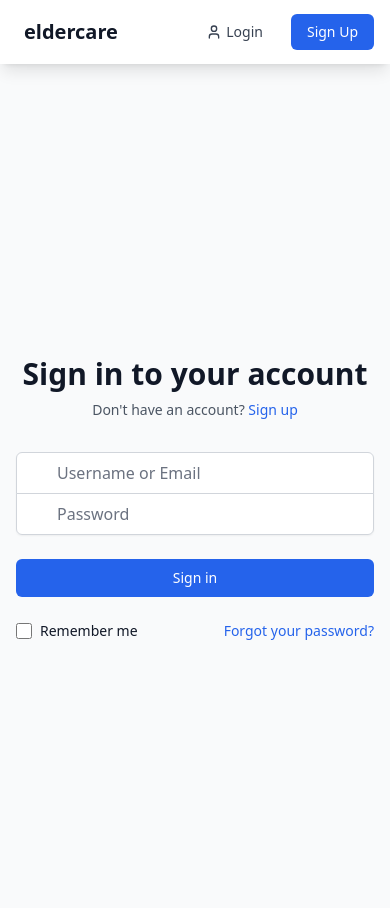
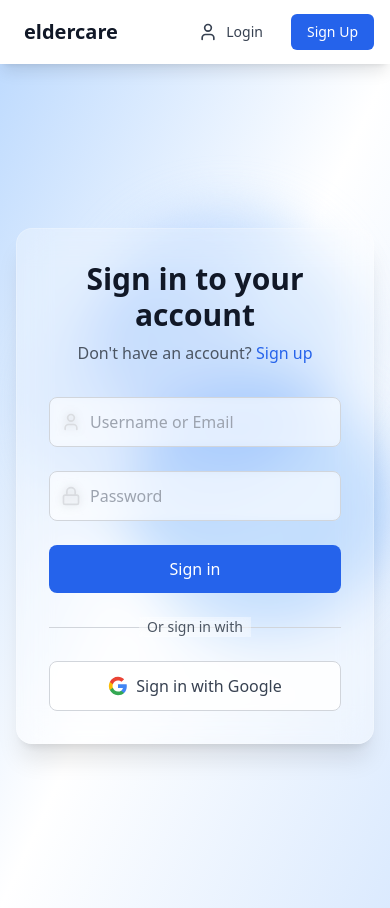
Before and after one commit to Abootlha/eldercare, a React (Vite) app in the folder client/: page /login in a window 390 px wide. Built offline with nearby package versions, Linux system fonts and the light colour scheme.

Commit message:
resolved issue in header authentication

```diff
--- a/client/package.json
+++ b/client/package.json
@@ -29,7 +29,7 @@
     "react": "^18.3.1",
     "react-dom": "^18.3.1",
     "react-hot-toast": "^2.4.1",
-    "react-router-dom": "^6.22.3",
+    "react-router-dom": "^6.28.0",
     "react-webcam": "^7.2.0",
     "sql.js": "^1.8.0",
     "use-location-state": "^3.1.2",
--- a/client/src/App.jsx
+++ b/client/src/App.jsx
@@ -1,43 +1,62 @@
 import { useEffect, useState } from "react";
-import { BrowserRouter as Router, Routes, Route, Navigate } from 'react-router-dom';
-import { Toaster } from 'react-hot-toast';
-import { Navbar } from './components/Navbar';
-import { Landing } from './pages/Landing';
-import { Login } from './pages/Login';
-import { Signup } from './pages/Signup';
-import { Dashboard } from './pages/Dashboard';
-import { MissingPersonForm } from './pages/MissingPersonForm';
-import { SignLanguage } from './pages/SignLanguage';
-import { MedicalData } from './pages/MedicalData';
-import { AdminPanel } from './pages/AdminPanel';
+import { BrowserRouter as Router, Routes, Route, Navigate } from "react-router-dom";
+import { Toaster } from "react-hot-toast";
+import { Navbar } from "./components/Navbar";
+import { Landing } from "./pages/Landing";
+import { Login } from "./pages/Login";
+import { Signup } from "./pages/Signup";
+import { Dashboard } from "./pages/Dashboard";
+import { MissingPersonForm } from "./pages/MissingPersonForm";
+import { SignLanguage } from "./pages/SignLanguage";
+import { MedicalData } from "./pages/MedicalData";
+import { AdminPanel } from "./pages/AdminPanel";
 
 function App() {
-  const [isLoginOpen, setIsLoginOpen] = useState(false);
   const [isAuth, setIsAuth] = useState(false);
+  const [isAdmin, setIsAdmin] = useState(false);
   const [loading, setLoading] = useState(true);
 
-  // Check if the user is authenticated by checking for a token in localStorage
   const checkAuth = () => {
     const token = localStorage.getItem("authToken");
-    return token !== null; // If a token exists, the user is authenticated
+    if (!token) return { isAuthenticated: false, isAdmin: false };
+
+    try {
+      const userData = JSON.parse(localStorage.getItem("userRole")); // Example user data storage
+      return {
+        isAuthenticated: true,
+        isAdmin: userData?.role === "admin", // Validate admin role
+      };
+    } catch {
+      return { isAuthenticated: false, isAdmin: false };
+    }
   };
 
   useEffect(() => {
-    setLoading(false); // Simulate loading state
-    setIsAuth(checkAuth()); // Update authentication state based on token presence
+    const { isAuthenticated, isAdmin } = checkAuth();
+    setIsAuth(isAuthenticated);
+    setIsAdmin(isAdmin);
+    setLoading(false);
   }, []);
 
-  if (loading) return <div>Loading...</div>; // Show loading state
+  if (loading) return <div>Loading...</div>; // Replace with a spinner or a loading component
 
   return (
     <Router>
       <div className="min-h-screen bg-gray-50">
-        <Navbar />
+        <Navbar isAuth={isAuth} setIsAuth={setIsAuth} />
         <div className="pt-16">
           <Routes>
             <Route path="/" element={<Landing />} />
-            <Route path="/login" element={<Login setIsAuth={setIsAuth} />} /> {/* Pass setIsAuth as prop */}
-            <Route path="/signup" element={<Signup />} />
+            <Route
+              path="/login"
+              element={
+                isAuth ? <Navigate to="/" /> : <Login setIsAuth={setIsAuth} />
+              }
+            />
+            <Route
+              path="/signup"
+              element={isAuth ? <Navigate to="/" /> : <Signup />}
+            />
             <Route
               path="/dashboard"
               element={isAuth ? <Dashboard /> : <Navigate to="/login" />}
@@ -56,7 +75,9 @@ function App() {
             />
             <Route
               path="/admin"
-              element={isAuth && checkAdminAuth() ? <AdminPanel /> : <Navigate to="/login" />}
+              element={
+                isAuth && isAdmin ? <AdminPanel /> : <Navigate to="/login" />
+              }
             />
           </Routes>
         </div>
@@ -66,10 +87,4 @@ function App() {
   );
 }
 
-const checkAdminAuth = () => {
-  // Assuming an admin role is saved in the token or user object in localStorage
-  const userRole = JSON.parse(localStorage.getItem("userRole")); // Example of getting the user role from localStorage
-  return userRole === "admin"; // If the role is admin, return true
-};
-
 export default App;
--- a/client/src/components/Navbar.jsx
+++ b/client/src/components/Navbar.jsx
@@ -1,29 +1,68 @@
 import React, { useState, useEffect } from 'react';
 import { Link } from 'react-router-dom';
 import { motion } from 'framer-motion';
-import { Heart, User, LogOut } from 'lucide-react';
+import { Heart, User, LogOut, UserCircle } from 'lucide-react';
 
-export const Navbar = () => {
-  const [user, setUser] = useState(null); // Store user state
-  const [loading, setLoading] = useState(true); // State to track loading
+// Create a custom event for authentication changes
+const AUTH_CHANGE_EVENT = 'authStateChange';
 
-  // Simulate fetching user data (e.g., from localStorage or API)
+export const Navbar = ({isAuth, setIsAuth}) => {
+  const [user, setUser] = useState(null);
+  const [loading, setLoading] = useState(true);
+  const [authToken, setAuthToken] = useState(localStorage.getItem('authToken'));
+
+  // Function to dispatch auth change event
+  const dispatchAuthChange = () => {
+    window.dispatchEvent(new Event(AUTH_CHANGE_EVENT));
+  };
+
+  // Check and update auth state
+  const checkAuthState = () => {
+    const token = localStorage.getItem('authToken');
+    const userString = localStorage.getItem('user');
+
+    // Safely parse user data
+    let storedUser = null;
+    try {
+      if (userString) {
+        storedUser = JSON.parse(userString);
+      }
+    } catch (error) {
+      console.error('Error parsing user data:', error);
+      // Remove invalid user data
+      localStorage.removeItem('user');
+      localStorage.removeItem('authToken');
+    }
+
+    setAuthToken(token);
+    setUser(storedUser);
+    setLoading(false);
+  };
+
+  // Initial auth state check
   useEffect(() => {
-    const fetchedUser = JSON.parse(localStorage.getItem('user')); // Example: getting user from localStorage
-    if (fetchedUser) {
-      setUser(fetchedUser);
-    }
-    setLoading(false); // Done loading
+    checkAuthState();
+
+    // Listen for auth changes across tabs/windows
+    window.addEventListener(AUTH_CHANGE_EVENT, checkAuthState);
+    window.addEventListener('storage', checkAuthState);
+
+    return () => {
+      window.removeEventListener(AUTH_CHANGE_EVENT, checkAuthState);
+      window.removeEventListener('storage', checkAuthState);
+    };
   }, []);
 
   const logout = () => {
-    // Handle logout logic (e.g., clearing user data and redirecting)
     localStorage.removeItem('user');
-    setUser(null); // Clear user from state
-    window.location.href = '/'; // Redirect to home page or login page
+    localStorage.removeItem('authToken');
+    setUser(null);
+    setAuthToken(null);
+    dispatchAuthChange(); // Trigger auth state change event
+    window.location.href = '/login';
   };
 
-  if (loading) return <div>Loading...</div>; // Display loading state while checking user
+  if (loading) return <div>Loading...</div>;
 
   return (
     <motion.nav
@@ -32,23 +71,23 @@ export const Navbar = () => {
       className="fixed w-full bg-white shadow-lg z-50"
     >
       <div className="max-w-7xl mx-auto px-4 sm:px-6 lg:px-8">
-        <div className="flex justify-between h-16">
-          <div className="flex items-center">
+        <div className="flex justify-between h-16 items-center">
           <Link to="/" className="flex items-center">
             <span className="ml-2 text-xl font-bold text-gray-900">eldercare</span>
           </Link>
-          </div>
 
           <div className="flex items-center space-x-4">
-            {user ? (
-              <>
+          {isAuth ? (
+  <div className="flex items-center space-x-4">
     <Link
       to="/dashboard"
-                  className="text-gray-700 hover:text-blue-600 px-3 py-2 rounded-md text-sm font-medium"
+      className="flex items-center text-gray-700 hover:text-blue-600 px-3 py-2 rounded-md text-sm font-medium"
     >
-                  Dashboard
+      <UserCircle className="h-5 w-5 mr-2" />
+      Profile
     </Link>
-                {user.role === 'admin' && (
+
+    {user?.role === 'admin' && (
       <Link
         to="/admin"
         className="text-gray-700 hover:text-blue-600 px-3 py-2 rounded-md text-sm font-medium"
@@ -56,21 +95,22 @@ export const Navbar = () => {
         Admin Panel
       </Link>
     )}
+
     <button
       onClick={logout}
-                  className="flex items-center text-gray-700 hover:text-blue-600 px-3 py-2 rounded-md text-sm font-medium"
+      className="flex items-center text-gray-700 hover:text-red-600 px-3 py-2 rounded-md text-sm font-medium"
     >
-                  <LogOut className="h-4 w-4 mr-1" />
+      <LogOut className="h-5 w-5 mr-2" />
       Logout
     </button>
-              </>
+  </div>
 ) : (
-              <>
+  <div className="flex items-center space-x-4">
     <Link
       to="/login"
       className="flex items-center text-gray-700 hover:text-blue-600 px-3 py-2 rounded-md text-sm font-medium"
     >
-                  <User className="h-4 w-4 mr-1" />
+      <User className="h-5 w-5 mr-2" />
       Login
     </Link>
     <Link
@@ -79,7 +119,7 @@ export const Navbar = () => {
     >
       Sign Up
     </Link>
-              </>
+  </div>
 )}
           </div>
         </div>
@@ -87,3 +127,12 @@ export const Navbar = () => {
     </motion.nav>
   );
 };
+
+// Function to handle login from other components
+export const handleLogin = (userData, token) => {
+  localStorage.setItem('user', JSON.stringify(userData));
+  localStorage.setItem('authToken', token);
+  window.dispatchEvent(new Event('authStateChange'));
+};
+
+export default Navbar;
--- a/client/src/pages/Login.jsx
+++ b/client/src/pages/Login.jsx
@@ -4,10 +4,10 @@ import { motion } from "framer-motion";
 import { toast } from "react-hot-toast";
 import { Lock, User } from "lucide-react";
 
-export const Login = () => {
+export const Login = ({setIsAuth}) => {
   const [username, setUsername] = useState("");
   const [password, setPassword] = useState("");
-  const [isAuth, setIsAuth] = useState(false);  // Add isAuth state
+
   const navigate = useNavigate();
 
   const handleSubmit = async (e) => {
@@ -26,122 +26,123 @@ export const Login = () => {
       });
 
       const data = await response.json();
+      console.log("Login Response:", data);
 
       if (!response.ok) {
         throw new Error(data.message || "Something went wrong");
       }
 
-      // Store token
-      localStorage.setItem("authToken", data.token);  // Change from "token" to "authToken" for consistency
+      // Store token and navigate
+      localStorage.setItem("authToken", data.token);
       toast.success("Successfully logged in!");
-      setIsAuth(true);  // Update authentication state
-      navigate("/dashboard");  // Navigate after setting auth state
+      setIsAuth(true);
+      navigate("/dashboard");
     } catch (error) {
       toast.error(error.message);
     }
   };
 
   return (
-    <div className="min-h-screen flex items-center justify-center bg-gray-50 py-12 px-4 sm:px-6 lg:px-8">
-      <motion.div
-        initial={{ opacity: 0, y: 20 }}
-        animate={{ opacity: 1, y: 0 }}
-        className="max-w-md w-full space-y-8"
-      >
-        <div>
-          <h2 className="mt-6 text-center text-3xl font-extrabold text-gray-900">
-            Sign in to your account
-          </h2>
-          <p className="mt-2 text-center text-sm text-gray-600">
-            Don't have an account?{" "}
+    <div className="min-h-screen flex items-center justify-center bg-gradient-to-br from-blue-200 via-white to-blue-100 p-4">
+      {/* Animated background circles */}
+      <div className="absolute inset-0 overflow-hidden">
+        <div className="absolute top-1/4 left-1/4 w-64 h-64 bg-blue-200 rounded-full mix-blend-multiply filter blur-xl opacity-70 animate-blob"></div>
+        <div className="absolute top-1/3 right-1/4 w-64 h-64 bg-blue-100 rounded-full mix-blend-multiply filter blur-xl opacity-70 animate-blob animation-delay-2000"></div>
+        <div className="absolute bottom-1/4 left-1/3 w-64 h-64 bg-blue-300 rounded-full mix-blend-multiply filter blur-xl opacity-70 animate-blob animation-delay-4000"></div>
+      </div>
+
+      {/* Glass Card */}
+      <div className="relative max-w-md w-full mx-auto">
+        <div className="backdrop-blur-lg bg-white/30 p-8 rounded-2xl shadow-xl border border-white/20">
+          <div className="text-center mb-8">
+            <h2 className="text-3xl font-bold text-gray-900">Sign in to your account</h2>
+            <p className="text-gray-600 mt-2">Don't have an account?{" "}
             <a
-              href="#"
-              className="font-medium text-blue-600 hover:text-blue-500"
+            onClick={() => navigate("/signup")}
+            className="font-medium text-blue-600 hover:text-blue-500 cursor-pointer"
             >
             Sign up
             </a>
             </p>
           </div>
-        <form className="mt-8 space-y-6" onSubmit={handleSubmit}>
-          <div className="rounded-md shadow-sm -space-y-px">
-            <div>
-              <label htmlFor="username" className="sr-only">
-                Username
-              </label>
+
+          <form onSubmit={handleSubmit} className="space-y-6">
+            {/* Username Input */}
             <div className="relative">
-                <div className="absolute inset-y-0 left-0 pl-3 flex items-center pointer-events-none">
+              <div className="absolute inset-y-0 left-3 flex items-center pointer-events-none">
                 <User className="h-5 w-5 text-gray-400" />
               </div>
               <input
-                  id="username"
-                  name="username"
                 type="text"
-                  required
-                  className="appearance-none rounded-none relative block w-full px-3 py-2 pl-10 border border-gray-300 placeholder-gray-500 text-gray-900 rounded-t-md focus:outline-none focus:ring-blue-500 focus:border-blue-500 focus:z-10 sm:text-sm"
-                  placeholder="Username or Email"
                 value={username}
                 onChange={(e) => setUsername(e.target.value)}
+                className="w-full pl-10 pr-4 py-3 bg-white/50 border border-gray-300 rounded-lg focus:ring-2 focus:ring-blue-500 focus:border-transparent backdrop-blur-sm"
+                placeholder="Username or Email"
               />
             </div>
-            </div>
-            <div>
-              <label htmlFor="password" className="sr-only">
-                Password
-              </label>
+
+            {/* Password Input */}
             <div className="relative">
-                <div className="absolute inset-y-0 left-0 pl-3 flex items-center pointer-events-none">
+              <div className="absolute inset-y-0 left-3 flex items-center pointer-events-none">
                 <Lock className="h-5 w-5 text-gray-400" />
               </div>
               <input
-                  id="password"
-                  name="password"
                 type="password"
-                  required
-                  className="appearance-none rounded-none relative block w-full px-3 py-2 pl-10 border border-gray-300 placeholder-gray-500 text-gray-900 rounded-b-md focus:outline-none focus:ring-blue-500 focus:border-blue-500 focus:z-10 sm:text-sm"
-                  placeholder="Password"
                 value={password}
                 onChange={(e) => setPassword(e.target.value)}
+                className="w-full pl-10 pr-4 py-3 bg-white/50 border border-gray-300 rounded-lg focus:ring-2 focus:ring-blue-500 focus:border-transparent backdrop-blur-sm"
+                placeholder="Password"
               />
             </div>
+
+            {/* Submit Button */}
+            <button
+              type="submit"
+              className="w-full py-3 px-4 bg-blue-600 hover:bg-blue-700 text-white font-medium rounded-lg transition duration-200 ease-in-out transform hover:scale-105"
+            >
+              Sign in
+            </button>
+
+            {/* Divider */}
+            <div className="relative my-6">
+              <div className="absolute inset-0 flex items-center">
+                <div className="w-full border-t border-gray-300"></div>
+              </div>
+              <div className="relative flex justify-center text-sm">
+                <span className="px-2 bg-white/30 text-gray-600 backdrop-blur-sm">Or sign in with</span>
               </div>
             </div>
 
-          <div>
+            {/* Google Sign In Button */}
             <button
-              type="submit"
-              className="group relative w-full flex justify-center py-2 px-4 border border-transparent text-sm font-medium rounded-md text-white bg-blue-600 hover:bg-blue-700 focus:outline-none focus:ring-2 focus:ring-offset-2 focus:ring-blue-500"
+              type="button"
+              className="w-full flex items-center justify-center py-3 px-4 bg-white/80 hover:bg-white/90 backdrop-blur-sm rounded-lg border border-gray-300 transition duration-200 ease-in-out transform hover:scale-105"
             >
-              Sign in
+              <svg className="w-5 h-5 mr-2" viewBox="0 0 24 24">
+                <path
+                  d="M22.56 12.25c0-.78-.07-1.53-.2-2.25H12v4.26h5.92c-.26 1.37-1.04 2.53-2.21 3.31v2.77h3.57c2.08-1.92 3.28-4.74 3.28-8.09z"
+                  fill="#4285F4"
+                />
+                <path
+                  d="M12 23c2.97 0 5.46-.98 7.28-2.66l-3.57-2.77c-.98.66-2.23 1.06-3.71 1.06-2.86 0-5.29-1.93-6.16-4.53H2.18v2.84C3.99 20.53 7.7 23 12 23z"
+                  fill="#34A853"
+                />
+                <path
+                  d="M5.84 14.09c-.22-.66-.35-1.36-.35-2.09s.13-1.43.35-2.09V7.07H2.18C1.43 8.55 1 10.22 1 12s.43 3.45 1.18 4.93l2.85-2.22.81-.62z"
+                  fill="#FBBC05"
+                />
+                <path
+                  d="M12 5.38c1.62 0 3.06.56 4.21 1.64l3.15-3.15C17.45 2.09 14.97 1 12 1 7.7 1 3.99 3.47 2.18 7.07l3.66 2.84c.87-2.6 3.3-4.53 6.16-4.53z"
+                  fill="#EA4335"
+                />
+              </svg>
+              <span className="text-gray-700 font-medium">Sign in with Google</span>
             </button>
-          </div>
-          <div className="flex items-center justify-between">
-            <div className="flex items-center">
-              <input
-                id="remember-me"
-                name="remember-me"
-                type="checkbox"
-                className="h-4 w-4 text-blue-600 focus:ring-blue-500 border-gray-300 rounded"
-              />
-              <label
-                htmlFor="remember-me"
-                className="ml-2 block text-sm text-gray-900"
-              >
-                Remember me
-              </label>
-            </div>
-            <div className="text-sm">
-              <a
-                href="#"
-                className="font-medium text-blue-600 hover:text-blue-500"
-              >
-                Forgot your password?
-              </a>
+          </form>
         </div>
       </div>
-        </form>
-      </motion.div>
     </div>
   );
 };
 
-export default Login;
+export default Login
--- a/client/src/pages/MissingPersonForm.jsx
+++ b/client/src/pages/MissingPersonForm.jsx
@@ -5,6 +5,8 @@ import { useNavigate } from 'react-router-dom';
 
 export const MissingPersonForm = () => {
   const navigate = useNavigate();
+
+  // State for the form data
   const [formData, setFormData] = useState({
     name: '',
     age: '',
@@ -14,10 +16,19 @@ export const MissingPersonForm = () => {
     image: null,
   });
 
+  // State for storing the list of missing persons
+  const [missingPersons, setMissingPersons] = useState([]);
+
+  // State for search query
+  const [searchQuery, setSearchQuery] = useState('');
+
   const handleSubmit = async (e) => {
     e.preventDefault();
     try {
-      // In a real app, this would make an API call
+      // Add the new missing person to the list
+      const newMissingPerson = { ...formData, id: Date.now() }; // Adding an id for tracking
+      setMissingPersons([newMissingPerson, ...missingPersons]);
+
       toast.success('Report submitted successfully');
       navigate('/dashboard/reports');
     } catch (error) {
@@ -25,23 +36,27 @@ export const MissingPersonForm = () => {
     }
   };
 
+  // Filter missing persons based on the search query
+  const filteredPersons = missingPersons.filter((person) =>
+    person.name.toLowerCase().includes(searchQuery.toLowerCase())
+  );
+
   return (
     <div className="min-h-screen bg-gray-50 py-6">
       <div className="max-w-3xl mx-auto px-4 sm:px-6 lg:px-8">
         <motion.div
           initial={{ opacity: 0, y: 20 }}
           animate={{ opacity: 1, y: 0 }}
-          className="bg-white rounded-lg shadow-md p-6"
+          className="bg-white rounded-lg shadow-md p-6 mb-8"
         >
           <h2 className="text-2xl font-bold text-gray-900 mb-6">
             Submit Missing Person Report
           </h2>
 
           <form onSubmit={handleSubmit} className="space-y-6">
+            {/* Form fields */}
             <div>
-              <label className="block text-sm font-medium text-gray-700">
-                Full Name
-              </label>
+              <label className="block text-sm font-medium text-gray-700">Full Name</label>
               <input
                 type="text"
                 required
@@ -50,11 +65,8 @@ export const MissingPersonForm = () => {
                 onChange={(e) => setFormData({ ...formData, name: e.target.value })}
               />
             </div>
-
             <div>
-              <label className="block text-sm font-medium text-gray-700">
-                Age
-              </label>
+              <label className="block text-sm font-medium text-gray-700">Age</label>
               <input
                 type="number"
                 required
@@ -63,11 +75,8 @@ export const MissingPersonForm = () => {
                 onChange={(e) => setFormData({ ...formData, age: e.target.value })}
               />
             </div>
-
             <div>
-              <label className="block text-sm font-medium text-gray-700">
-                Last Seen Date
-              </label>
+              <label className="block text-sm font-medium text-gray-700">Last Seen Date</label>
               <input
                 type="date"
                 required
@@ -76,11 +85,8 @@ export const MissingPersonForm = () => {
                 onChange={(e) => setFormData({ ...formData, lastSeen: e.target.value })}
               />
             </div>
-
             <div>
-              <label className="block text-sm font-medium text-gray-700">
-                Description
-              </label>
+              <label className="block text-sm font-medium text-gray-700">Description</label>
               <textarea
                 required
                 rows={4}
@@ -89,11 +95,8 @@ export const MissingPersonForm = () => {
                 onChange={(e) => setFormData({ ...formData, description: e.target.value })}
               />
             </div>
-
             <div>
-              <label className="block text-sm font-medium text-gray-700">
-                Contact Information
-              </label>
+              <label className="block text-sm font-medium text-gray-700">Contact Information</label>
               <input
                 type="text"
                 required
@@ -102,11 +105,8 @@ export const MissingPersonForm = () => {
                 onChange={(e) => setFormData({ ...formData, contactInfo: e.target.value })}
               />
             </div>
-
             <div>
-              <label className="block text-sm font-medium text-gray-700">
-                Photo
-              </label>
+              <label className="block text-sm font-medium text-gray-700">Photo</label>
               <input
                 type="file"
                 accept="image/*"
@@ -114,7 +114,6 @@ export const MissingPersonForm = () => {
                 onChange={(e) => setFormData({ ...formData, image: e.target.files?.[0] || null })}
               />
             </div>
-
             <div className="flex items-center">
               <input
                 type="checkbox"
@@ -125,7 +124,6 @@ export const MissingPersonForm = () => {
                 I agree to the terms and conditions
               </label>
             </div>
-
             <button
               type="submit"
               className="w-full btn-primary"
@@ -134,6 +132,39 @@ export const MissingPersonForm = () => {
             </button>
           </form>
         </motion.div>
+
+        {/* Search bar */}
+        <div className="mb-4">
+          <input
+            type="text"
+            placeholder="Search Missing Person"
+            className="w-full p-2 border border-gray-300 rounded-md"
+            value={searchQuery}
+            onChange={(e) => setSearchQuery(e.target.value)}
+          />
+        </div>
+
+        {/* Missing persons list */}
+        <div className="bg-white rounded-lg shadow-md p-6">
+          <h3 className="text-xl font-semibold text-gray-900 mb-4">
+            Missing Persons List
+          </h3>
+          {filteredPersons.length === 0 ? (
+            <p className="text-gray-600">No missing persons found.</p>
+          ) : (
+            <ul className="space-y-4">
+              {filteredPersons.map((person) => (
+                <li key={person.id} className="p-4 border-b border-gray-200">
+                  <h4 className="font-bold text-gray-900">{person.name}</h4>
+                  <p className="text-gray-600">Age: {person.age}</p>
+                  <p className="text-gray-600">Last Seen: {person.lastSeen}</p>
+                  <p className="text-gray-600">Description: {person.description}</p>
+                  <p className="text-gray-600">Contact: {person.contactInfo}</p>
+                </li>
+              ))}
+            </ul>
+          )}
+        </div>
       </div>
     </div>
   );
```
Also changed, not shown: client/src/pages/Signup.jsx (+98 -57 lines), 1 other file (tests, documents, lock files or other folders). Lines whose indentation alone changed are shown as unchanged.
